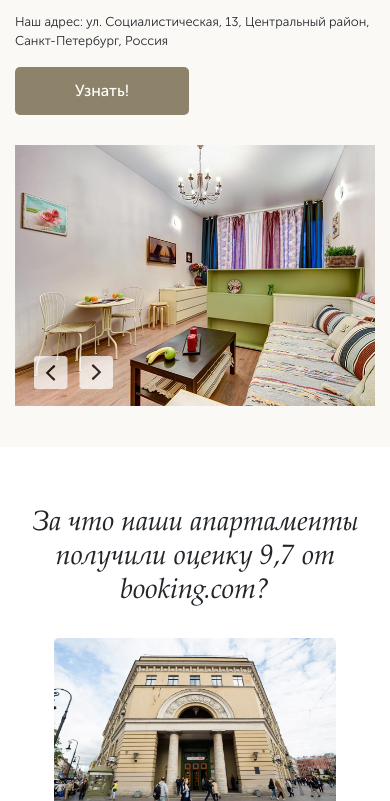
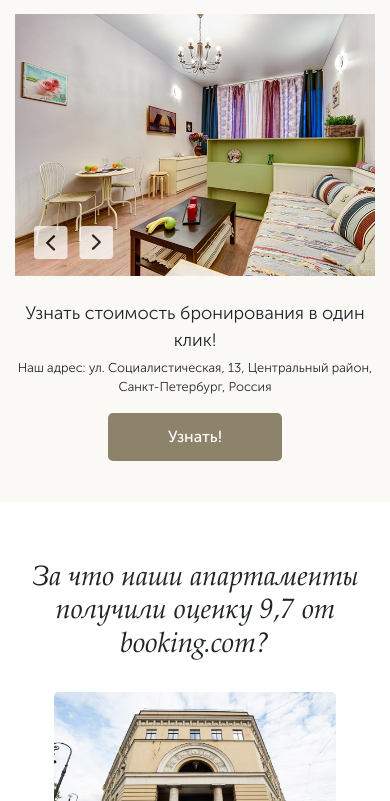
Before and after one commit to snezhnyikorol/provence-webpack, a plain HTML site: page index.html in a window 390 px wide. Shown: the part 277-1078 px from the top of the page. Drawn offline with Linux system fonts and the light colour scheme; a script that the page names is missing.

Commit message:
top slider container remastered

```diff
--- a/assets/css/style.css
+++ b/assets/css/style.css
@@ -51,6 +51,7 @@ input:focus, a:focus {
 .btn_primary:hover, .btn_primary:focus, .btn_primary:active {
 	background-color: #5d5646;
 	color: #ffffff;
+	box-shadow: none;
 }
 
 section {
@@ -753,13 +754,16 @@ footer a, footer p {
 		padding: 20px 0;
 	}
 
+	.top_slider-container * {
+		text-align: center;
+	}
+
 	.feather {
 		display: none;
 	}
 
 	.top_slider-container h1 {
-		font-size: 28px;
-		margin-bottom: 30px;
+		margin-bottom: 5px;
 	}
 
 	.top_slider-container p {
--- a/index.html
+++ b/index.html
@@ -71,7 +71,7 @@
 
 		<section class="top_slider-container mt-0">
 			<div class="container">
-				<div class="row">
+				<div class="row d-lg-flex d-none">
 					<div class="col-lg-5 d-flex justify-content-center align-items-start flex-column">
 						<h1>Современные апартаменты в центре Санкт-Петербурга</h1>
 						<p>Узнать стоимость бронирования в один клик!</p>
@@ -84,6 +84,23 @@
 							<img src="assets/img/slider/1.png">
 							<img src="assets/img/slider/1.png">
 						</div>
+					</div>
+				</div>
+				<div class="row d-flex d-lg-none">
+					<div class="col-12">
+						<h1>Современные апартаменты в центре Санкт-Петербурга</h1>
+					</div>
+					<div class="col-12">
+						<div class="top_slider position-relative">
+							<img src="assets/img/slider/1.png">
+							<img src="assets/img/slider/1.png">
+							<img src="assets/img/slider/1.png">
+						</div>
+					</div>
+					<div class="col-12 mt-4">
+						<p>Узнать стоимость бронирования в один клик!</p>
+						<p class="small mt-1">Наш адрес: ул. Социалистическая, 13, Центральный район, Санкт-Петербург, Россия </p>
+						<a data-toggle="modal" data-target="#exampleModalCenter" class="btn_primary btn  mt-3" href="">Узнать!</a>
 					</div>
 				</div>
 			</div>
```
